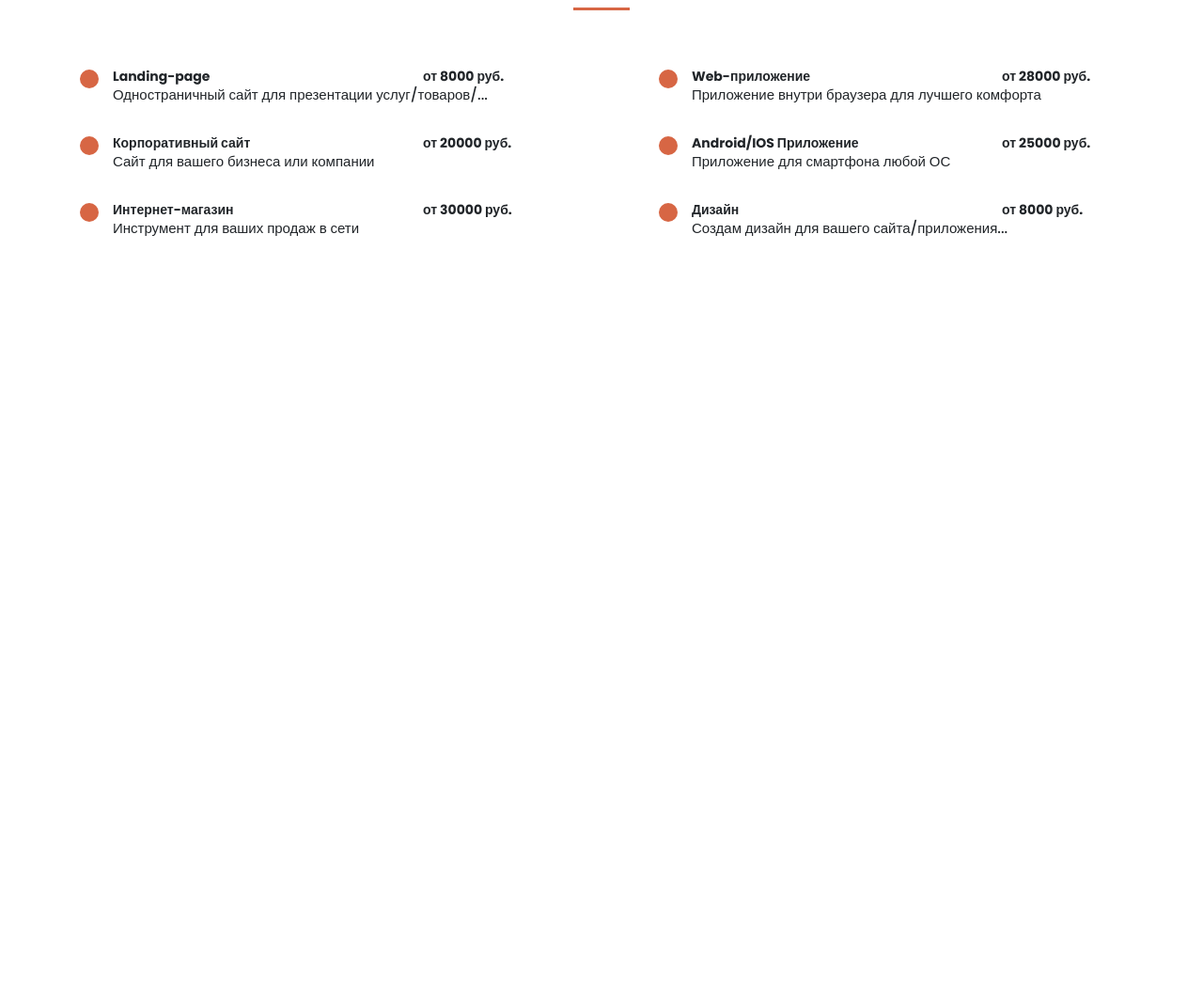
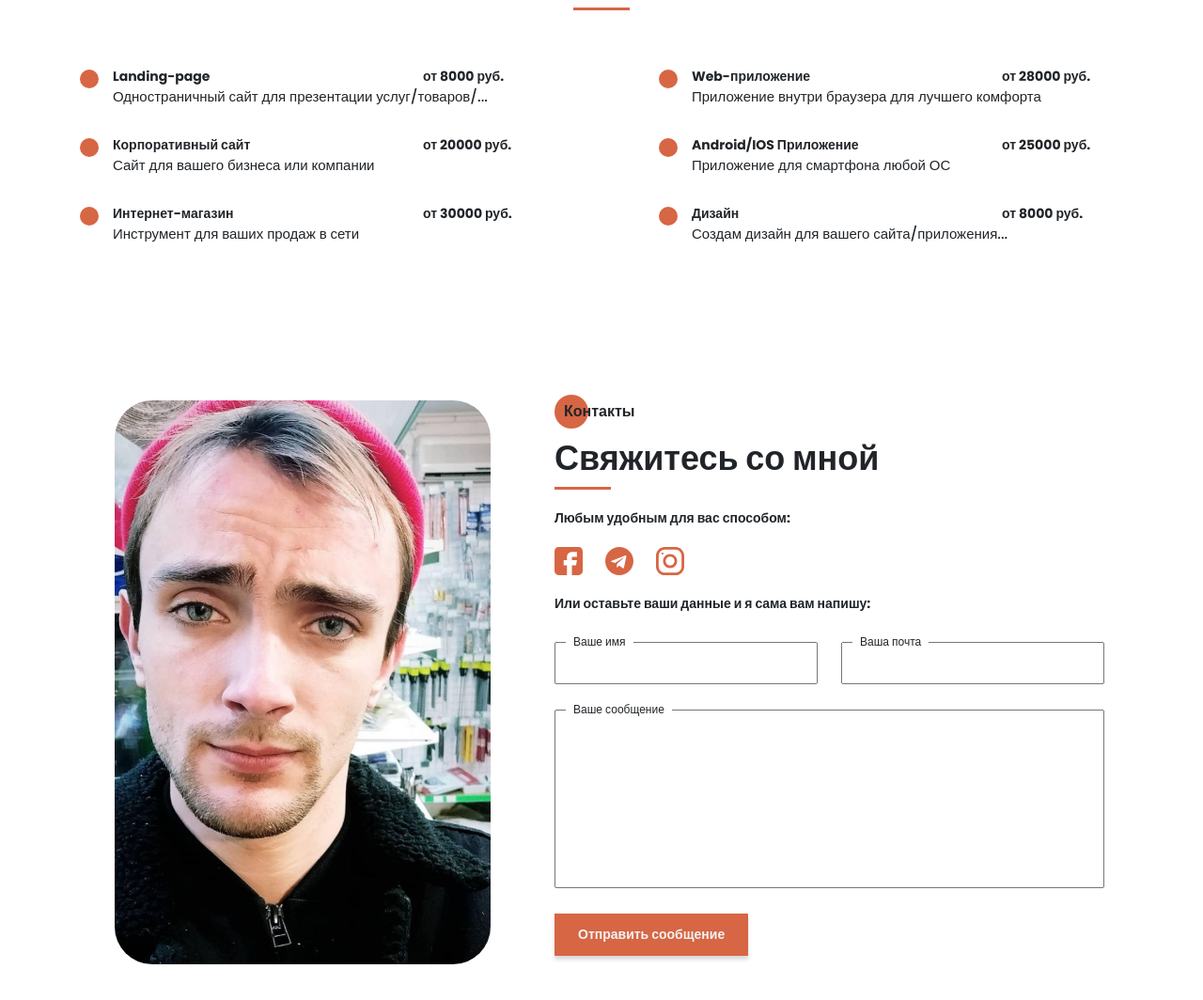
Before and after one commit to PIFIKO/portfolio, a website: page src/index.html in a window 1280 px wide. Shown: the part 4376-5440 px from the top of the page at 94% size. Before the commit the page ends 4676 px from the top, so only its background shows below. Drawn offline with nearby package versions, Linux system fonts and the light colour scheme; files that its build step writes are made by us from their sources.

Commit message:
finish first medi-widh

```diff
--- a/src/index.html
+++ b/src/index.html
@@ -385,6 +385,44 @@
             </div>
         </div>
     </section>
+    <section class="contackts" >
+        <div class="container">
+            <div class="contackts__wrapper">
+                <div class="contackts__photo">
+                    <img src="img/photo.jpg" alt="" >
+                </div>
+            <div class="contackts__descr">
+                <h2 class="title title_fz16 promo__mix contackts__title">Контакты</h2>
+                    <div class="title contackts__title">Свяжитесь со мной</div>
+                    <div class="skill__divider contackts__deivider"></div>
+                    <div class="title title_fz14 contackts__text"><b>Любым удобным для вас способом:</b> </div>
+                    <div class="contackts__social">
+                        <a href="" class="contackts__link"><img class="img-svg " src="icons/social/Facebook1.svg" alt="facebook"></a>
+                        <a href="" class="contackts__link"><img class="img-svg " src="icons/social/Telegram1.svg" alt="telegram"></a>
+                        <a href="" class="contackts__link"><img class="img-svg " src="icons/social/Instagram1.svg" alt="instagram"></a>
+                    </div>
+                    <div class="title title_fz14 contackts__text"><b>Или оставьте ваши данные и я сама вам напишу:</b> </div>
+
+
+                    <form action="#" class="contackts__form">
+                        <div  class="contackts__input">
+                            <input name="name" id="name" type="text">
+                            <label for="name">Ваше имя</label>
+                        </div>
+                        <div class="contackts__input">
+                            <input name="email" id="email" type="email">
+                            <label for="email">Ваша почта</label>
+                        </div>
+                        <div class="contackts__textarea">
+                            <textarea name="text" id="text" ></textarea>
+                            <label for="text">Ваше сообщение</label>
+                        </div>
+                        <div><button class="contackts__btn btn">Отправить сообщение</button></div>
+                    </form>
+            </div>
+        </div>
+        </div>
+    </section>
     <script src="js/script.js"></script>
 </body>
 </html>
--- /dev/null
+++ b/src/sass/blocks/_contackts.scss
@@ -0,0 +1,81 @@
+.contackts{
+    padding: 120px 0 90px 0;
+    &__wrapper{
+        padding: 0 35px 0 52px ;
+        display: grid;
+        grid-template-columns: 400px 585px;
+        justify-content: space-between;
+
+    }
+    &__photo{
+
+        img{
+            width: 100%;
+            border-radius: 40px;
+        }
+    }
+    &__social{
+        margin-top: 20px;
+        svg path{
+            fill: $main_color;
+            max-width: 30px;
+            max-height: 30px;
+        }
+    }
+    &__text{
+        margin-top: 20px;
+    }
+    &__link{
+        margin-right: 20px;
+    }
+    &__form{
+        margin-top: 30px;
+        display: grid;
+        grid-template: 45px 190px 45px / repeat(2 , 280px);
+        justify-content: space-between;
+        row-gap: 27px;
+        label{
+            display: block;
+            position: absolute;
+            top: -9px;
+            left: 12px;
+            height: 18px;
+            padding:  0 8px;
+            background-color: #fff;
+            font-size: 12px;
+            margin-bottom: 0;
+        }
+    }
+    &__input{
+        position: relative;
+        input{
+            width: 100%;
+            height: 100%;
+            padding: 0 20px;
+            font-size: 12px;
+            font-weight: 500;
+        }
+
+    }
+    &__textarea{
+        position: relative;
+        grid-column: 1 / 3;
+        textarea{
+
+            width: 100%;
+            height: 100%;
+            resize: none;
+            padding:  20px;
+            font-size: 12px;
+            font-weight: 500;
+        }
+    }
+    &__btn{
+        border: none;
+        font-size: 14px;
+        font-weight: 700;
+        line-height: 21px;
+        color: $main_color1;
+
+    }
+}
--- a/src/sass/blocks/_price.scss
+++ b/src/sass/blocks/_price.scss
@@ -11,7 +11,7 @@
     }
     &__item-block{
         display: grid;
-        grid-template: minmax(5px,auto) 50px / 330px 106px;
+        grid-template: minmax(23px,auto) 50px / 330px 106px;
             justify-content: space-between;
             align-content: space-between;
     }
--- a/src/sass/style.scss
+++ b/src/sass/style.scss
@@ -25,3 +25,4 @@
 @import 'blocks/tehnologic';
 @import 'blocks/portfolio';
 @import 'blocks/price';
+@import 'blocks/contackts';
```
Also changed, not shown: dist/css/style.min.css, dist/icons/social/Facebook1 (1).svg (added), dist/icons/social/Facebook1 (2).svg (added), dist/icons/social/Facebook1.svg (added), dist/icons/social/Instagram1.svg (added), dist/icons/social/Telegram1.svg (added), dist/index.html, src/icons/social/Facebook1.svg (added), src/icons/social/Instagram1.svg (added), src/icons/social/Telegram1.svg (added).
